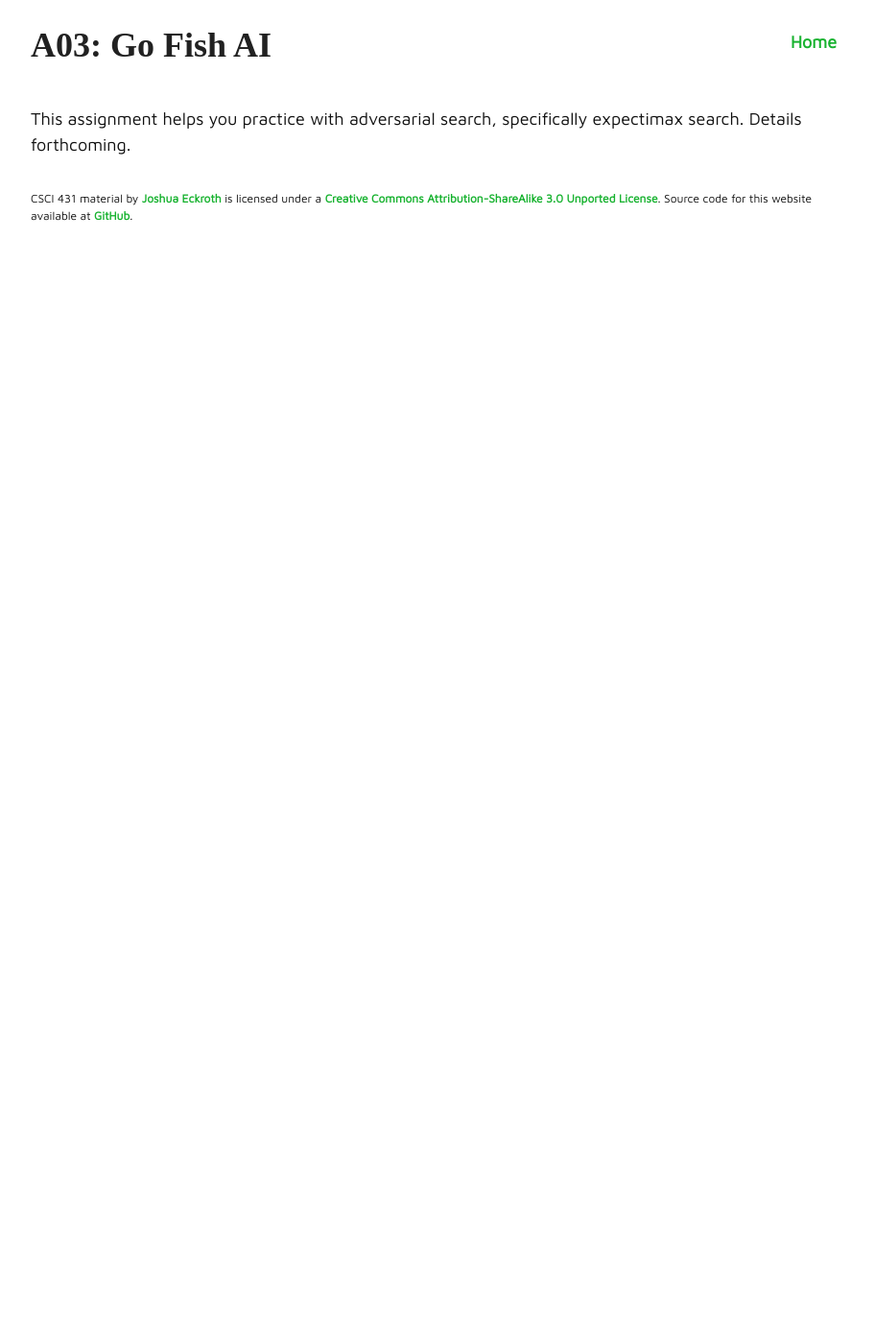
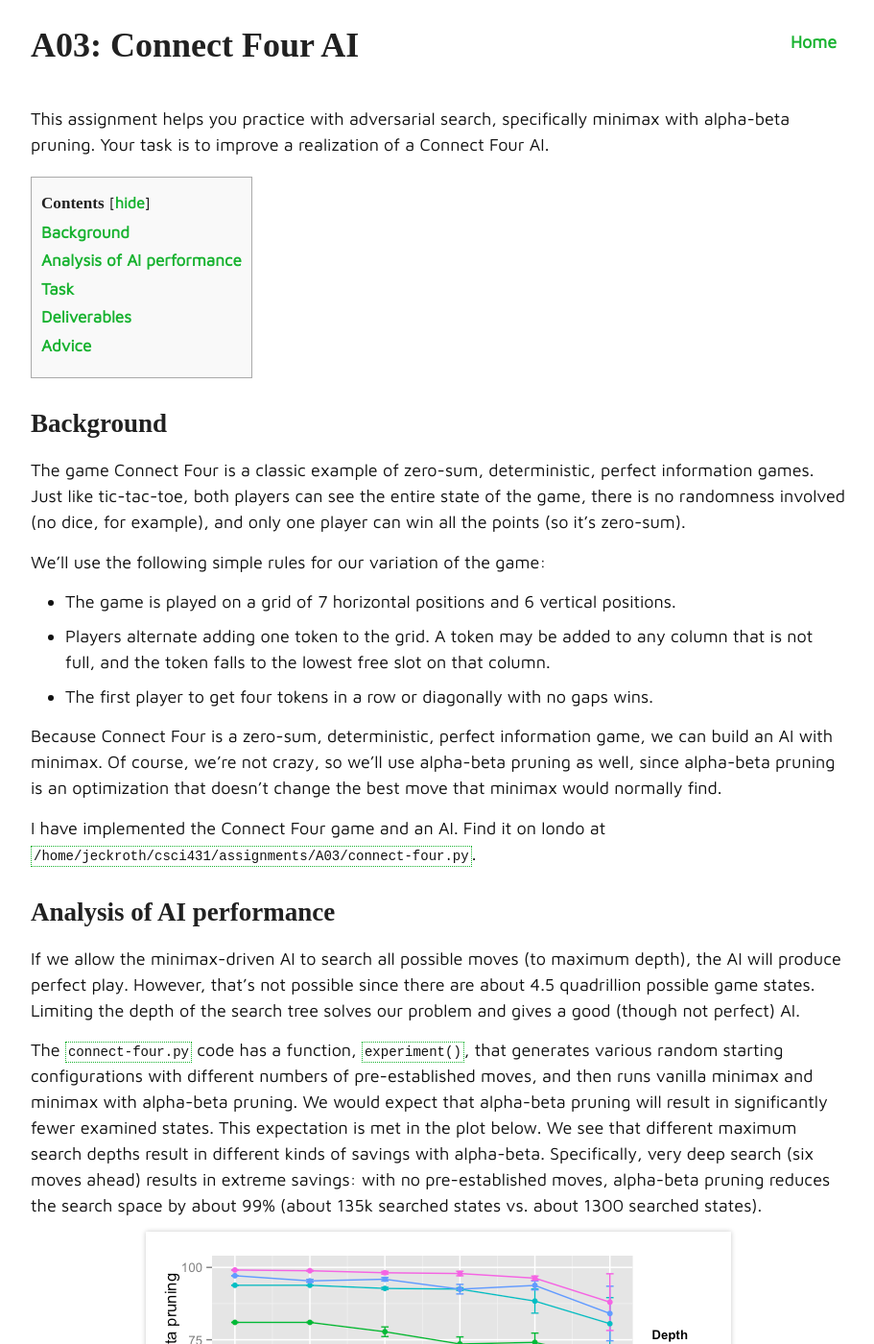
Before and after one commit to joshuaeckroth/csci431-website, a Jekyll site: the page built from assignments/a03.markdown, in a window 1280 px wide and 1400 px high. Shown: the whole window at 96% size, without its empty margins (183-1094 px from the left). Built offline with Jekyll 4.4.1, drawn with Linux system fonts in a browser that asks for light colours; some web fonts are replaced; some of the changed text lies outside the part shown.

Commit message:
Finished A03 (changed to connect four)

```diff
--- a/assignments/a03.markdown
+++ b/assignments/a03.markdown
@@ -1,10 +1,58 @@
 ---
 layout: note
-title: "A03: Go Fish AI"
+title: "A03: Connect Four AI"
 due: "Sep 19, 11:59pm"
 categories: [assignments]
 ---
 
-# A03: Go Fish AI
+# A03: Connect Four AI
 
-This assignment helps you practice with adversarial search, specifically expectimax search. Details forthcoming.
+This assignment helps you practice with adversarial search, specifically minimax with alpha-beta pruning. Your task is to improve a realization of a Connect Four AI.
+
+## Background
+
+The game Connect Four is a classic example of zero-sum, deterministic, perfect information games. Just like tic-tac-toe, both players can see the entire state of the game, there is no randomness involved (no dice, for example), and only one player can win all the points (so it's zero-sum).
+
+We'll use the following simple rules for our variation of the game:
+
+- The game is played on a grid of 7 horizontal positions and 6 vertical positions.
+- Players alternate adding one token to the grid. A token may be added to any column that is not full, and the token falls to the lowest free slot on that column.
+- The first player to get four tokens in a row or diagonally with no gaps wins.
+
+Because Connect Four is a zero-sum, deterministic, perfect information game, we can build an AI with minimax. Of course, we're not crazy, so we'll use alpha-beta pruning as well, since alpha-beta pruning is an optimization that doesn't change the best move that minimax would normally find.
+
+I have implemented the Connect Four game and an AI. Find it on londo at `/home/jeckroth/csci431/assignments/A03/connect-four.py`.
+
+## Analysis of AI performance
+
+If we allow the minimax-driven AI to search all possible moves (to maximum depth), the AI will produce perfect play. However, that's not possible since there are about 4.5 quadrillion possible game states. Limiting the depth of the search tree solves our problem and gives a good (though not perfect) AI.
+
+The `connect-four.py` code has a function, `experiment()`, that generates various random starting configurations with different numbers of pre-established moves, and then runs vanilla minimax and minimax with alpha-beta pruning. We would expect that alpha-beta pruning will result in significantly fewer examined states. This expectation is met in the plot below. We see that different maximum search depths result in different kinds of savings with alpha-beta. Specifically, very deep search (six moves ahead) results in extreme savings: with no pre-established moves, alpha-beta pruning reduces the search space by about 99% (about 135k searched states vs. about 1300 searched states).
+
+![Connect Four alpha-beta pruning on/off](/images/connect-four-ab-depth-experiment.png)
+
+## Task
+
+Your task is to improve the provided Connect Four AI implementation, which uses minimax plus alpha-beta pruning, so that the AI is even more efficient. Your improvements must reduce the number of states examined.
+
+- Examine the code in `connect-four.py`. You'll find three functions that effectively do nothing (each marked with TODO):
+  - `possible_transitions_improved`
+  - `utility_improved`
+  - `estimate_utility_improved`
+- Write new definitions for those three functions that produce a more efficient search.
+
+Test your improvements by running the `test-connect-four.sh` script. That script will run `connect-four.py` and save the output to a CSV file; it will then produce a statistical summary of the results plus a plot.
+
+## Deliverables
+
+Turn in the improved `connect-four.py` script.
+
+## Advice
+
+Consider the impact each of the following have on minimax and alpha-beta pruning:
+
+- the order "possible transitions" are examined, depending on whether the search is minimizing or not
+- the accuracy of the utility function
+- the accuracy of the estimated utility function
+
+Also, consider modifying the last lines in the Python code to execute `game_loop()` instead of the experiment function. The game loop function will allow you to play the game interactively.
```
Also changed, not shown: images/connect-four-ab-depth-experiment.png (added).
